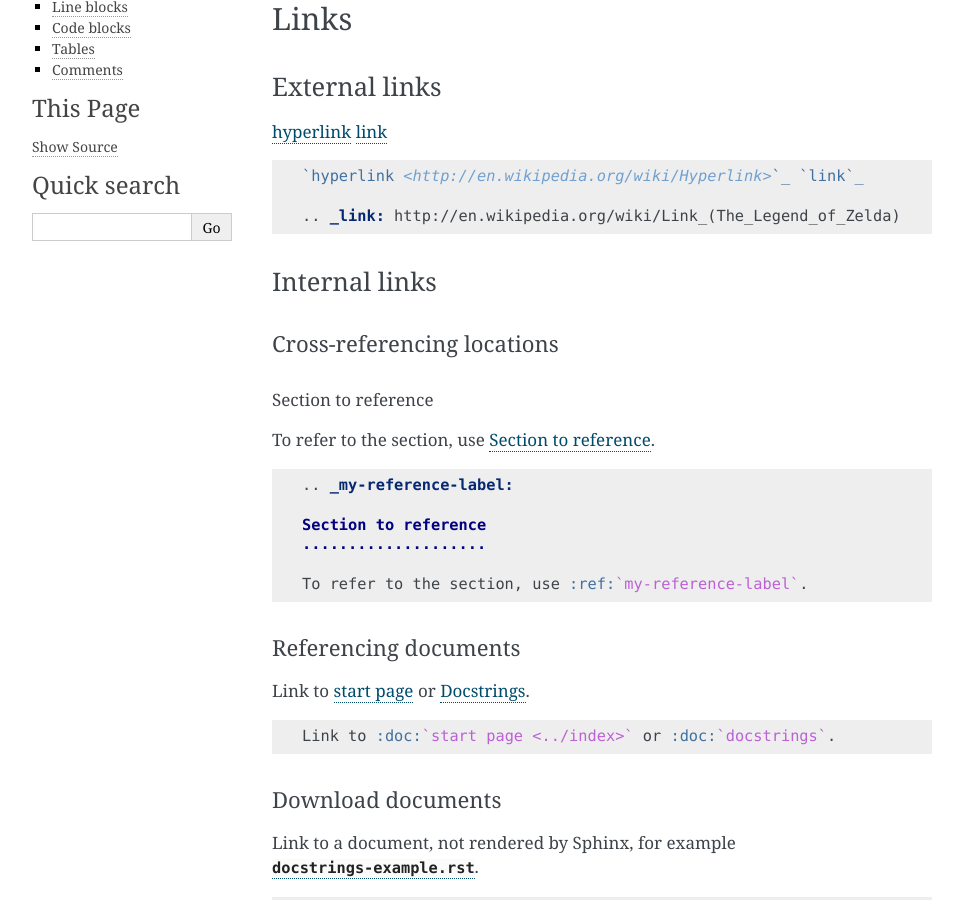
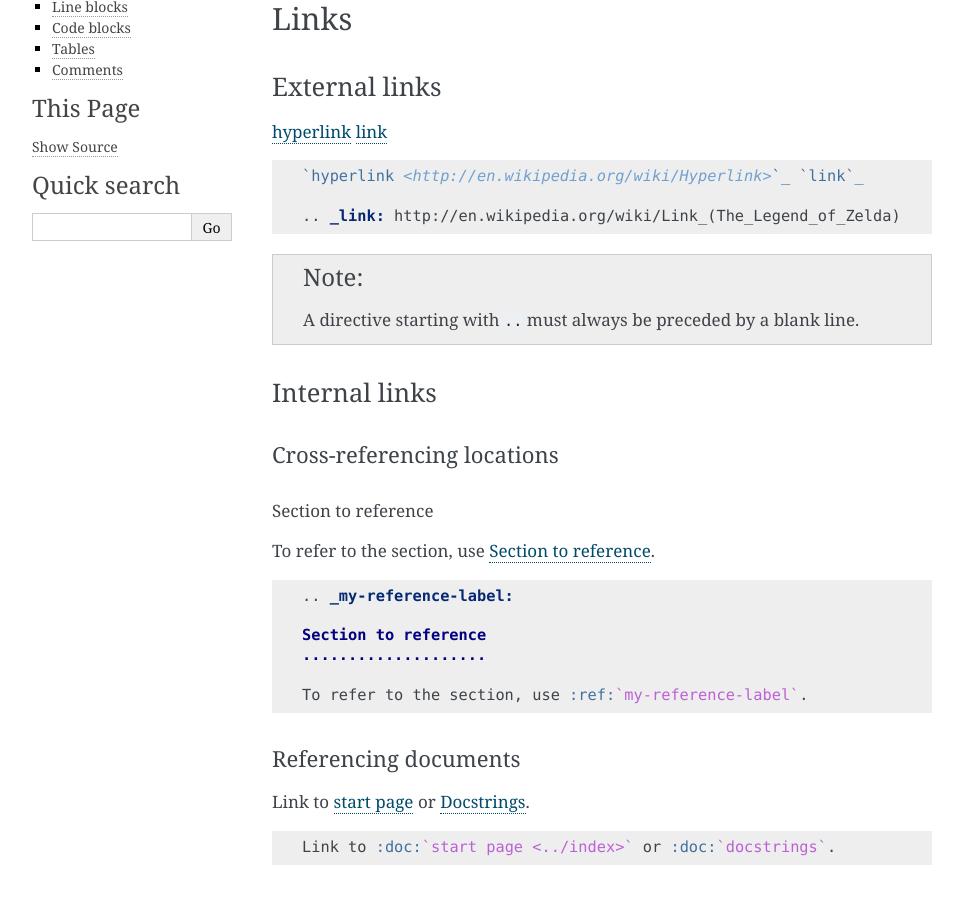
Before and after one commit to veit/python-basics-tutorial, a Sphinx documentation site: the page built from docs/document/rest.rst, in a window 1280 px wide and 900 px high, scrolled down 623 px. Shown: the whole window, without its empty margins (148-1111 px from the left). Built offline with Sphinx 7.4.7, drawn with Linux system fonts in a browser that asks for light colours; pages that are not in the unit, such as notebooks, are missing from menus.

Commit message:
Add note about blank line above directives

```diff
--- a/docs/document/rest.rst
+++ b/docs/document/rest.rst
@@ -44,6 +44,9 @@ External links
    `hyperlink <http://en.wikipedia.org/wiki/Hyperlink>`_ `link`_
 
    .. _link: http://en.wikipedia.org/wiki/Link_(The_Legend_of_Zelda)
+
+.. note::
+   A directive starting with ``..`` must always be preceded by a blank line.
 
 Internal links
 ~~~~~~~~~~~~~~
```
